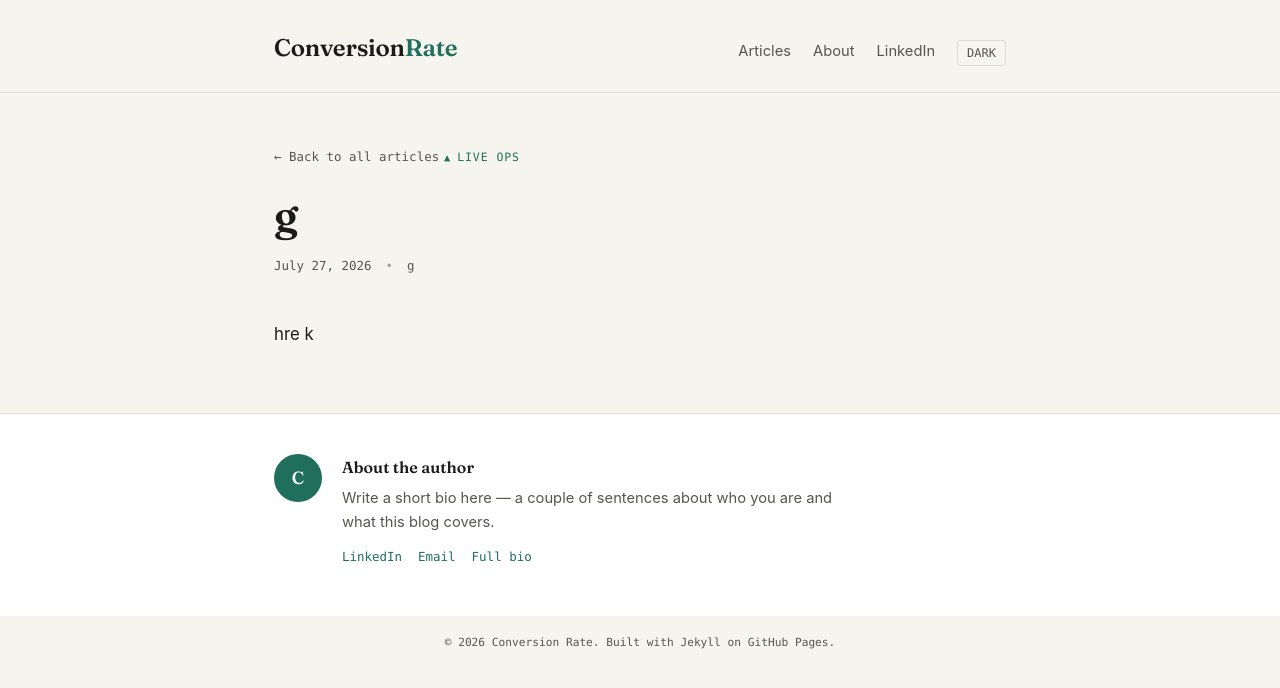
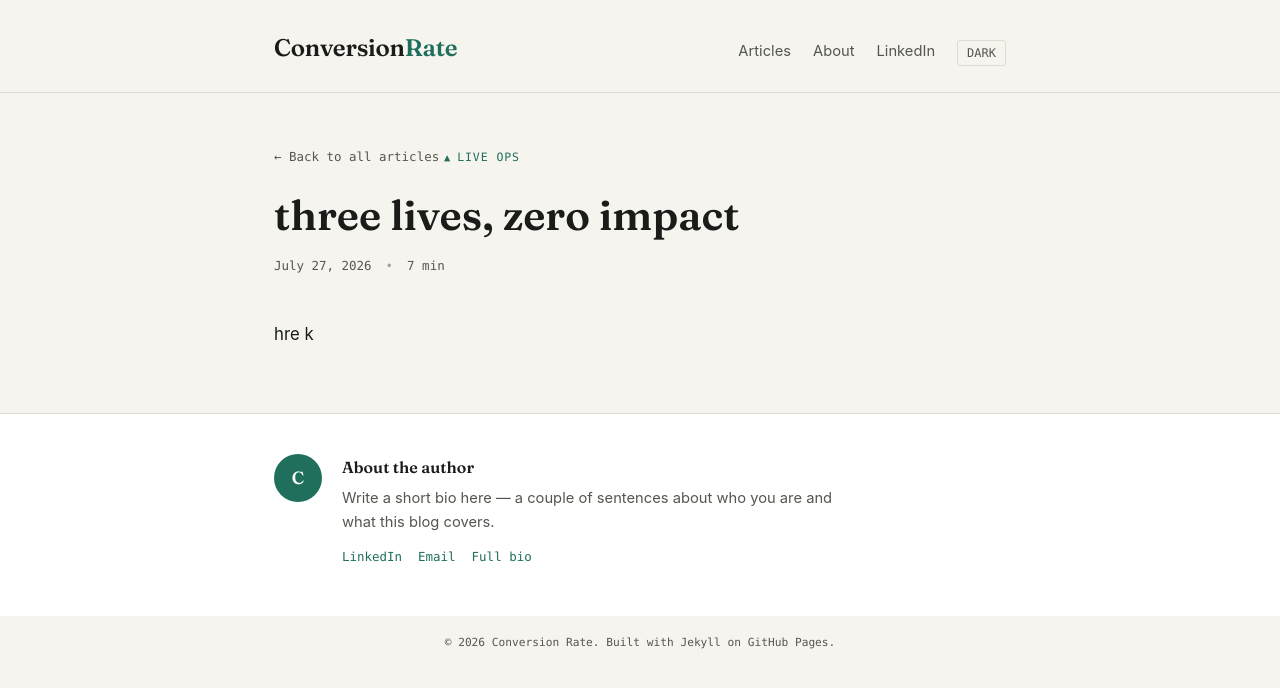
Before and after one commit to husainshafin-svg/conversion-rate, a Jekyll site: the page built from _articles/2026-07-27-g.md, in a window 1280 px wide. Shown: the top 688 px of the page. Built offline with Jekyll 4.4.1, drawn with Linux system fonts in a browser that asks for light colours; some of the changed lines change nothing that is shown.

Commit message:
Update _articles/2026-07-27-g.md (via Pages CMS)

```diff
--- a/_articles/2026-07-27-g.md
+++ b/_articles/2026-07-27-g.md
@@ -1,11 +1,11 @@
 ---
-title: g
+title: three lives, zero impact
 date: 2026-07-27
-read_time: g
-excerpt: g
+read_time: 7 min
+excerpt: how dragon ball legends created their biggest design miss - and how it
+  set expectations for the future
 category: live-ops
 featured: true
-cover_image: /conversion-rate/assets/images/0595_Super17_595_Chara_00 (1)-1.png
-status: published
+cover_image: /conversion-rate/assets/images/0698_MetalCooler_698_Chara_00.png
 ---
 hre k
```
